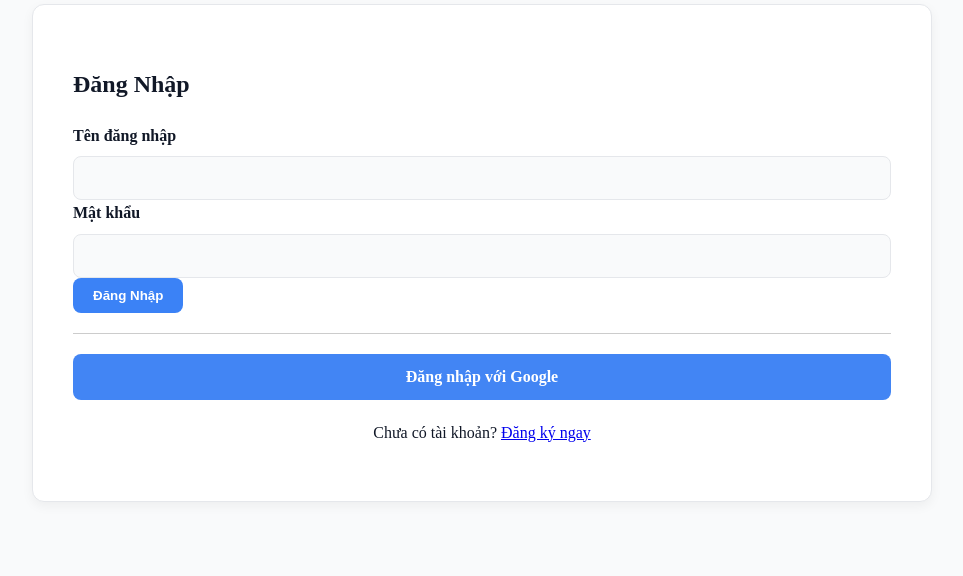
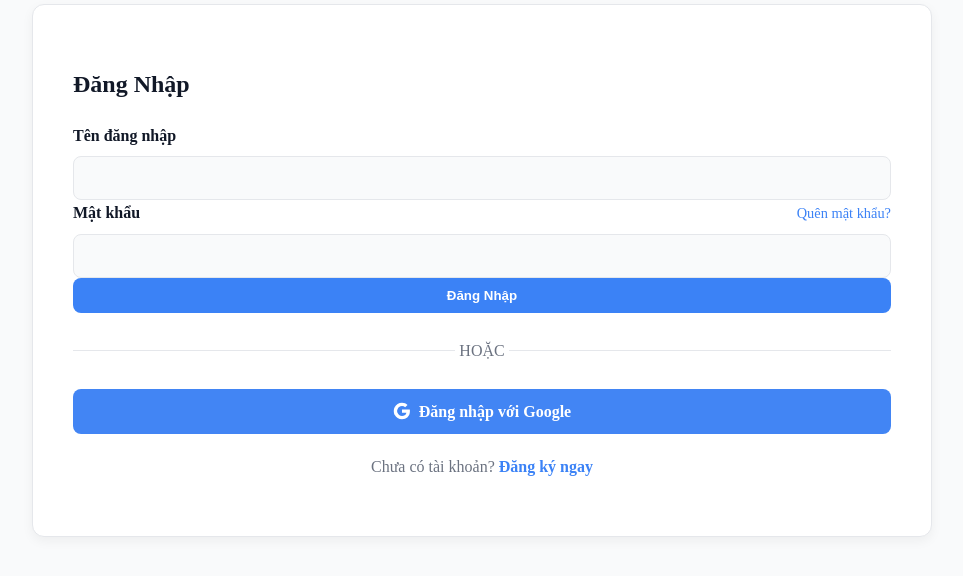
Before and after one commit to lptoan109/NCKH_NGT, a Flask app: page /login in a window 1280 px wide. Shown: the part 135-711 px from the top of the page, without its empty margins (158-1121 px from the left). Run offline with Flask 3, Linux system fonts and the light colour scheme.

Commit message:
thikknvcl

```diff
--- a/app.py
+++ b/app.py
@@ -2,6 +2,7 @@ import os
 from datetime import datetime
 import config # Import file config.py
 
+from itsdangerous import URLSafeTimedSerializer
 from flask import Flask, url_for, session, redirect, render_template, request, flash
 from flask_sqlalchemy import SQLAlchemy
 from flask_login import LoginManager, UserMixin, login_user, logout_user, login_required, current_user
@@ -261,3 +262,76 @@ if __name__ == '__main__':
     with app.app_context():
         db.create_all()
     app.run(debug=True)
+
+# app.py
+
+# --- HÀM TẠO TOKEN BẢO MẬT ---
+def generate_reset_token(email):
+    serializer = URLSafeTimedSerializer(app.config['SECRET_KEY'])
+    return serializer.dumps(email, salt='password-reset-salt')
+
+# --- HÀM XÁC THỰC TOKEN ---
+def confirm_reset_token(token, expiration=3600): # Hết hạn sau 1 giờ
+    serializer = URLSafeTimedSerializer(app.config['SECRET_KEY'])
+    try:
+        email = serializer.loads(
+            token,
+            salt='password-reset-salt',
+            max_age=expiration
+        )
+        return email
+    except Exception:
+        return False
+
+# --- ROUTE XỬ LÝ QUÊN MẬT KHẨU ---
+@app.route('/forgot_password', methods=['GET', 'POST'])
+def forgot_password():
+    if request.method == 'POST':
+        email = request.form.get('email')
+        user = User.query.filter_by(email=email).first()
+        if user:
+            token = generate_reset_token(user.email)
+            reset_url = url_for('reset_password', token=token, _external=True)
+
+            # Soạn và gửi email
+            msg = Message('Yêu cầu đặt lại mật khẩu - NGT Cough',
+                          sender=("Website NGT Cough", app.config['MAIL_USERNAME']),
+                          recipients=[user.email])
+            msg.body = f'''Chào {user.username},
+
+Để đặt lại mật khẩu của bạn, vui lòng nhấn vào đường link sau:
+{reset_url}
+
+Nếu bạn không phải là người yêu cầu, vui lòng bỏ qua email này. Link sẽ hết hạn sau 1 giờ.
+
+Trân trọng,
+Đội ngũ NGT Cough'''
+            mail.send(msg)
+
+        # Dù email có tồn tại hay không, vẫn hiện thông báo này để bảo mật
+        flash('Nếu email của bạn tồn tại trong hệ thống, một hướng dẫn đặt lại mật khẩu đã được gửi đến.', 'success')
+        return redirect(url_for('login'))
+
+    return render_template('forgot_password.html')
+
+
+# --- ROUTE XỬ LÝ ĐẶT LẠI MẬT KHẨU ---
+@app.route('/reset_password/<token>', methods=['GET', 'POST'])
+def reset_password(token):
+    email = confirm_reset_token(token)
+    if not email:
+        flash('Đường link đặt lại mật khẩu không hợp lệ hoặc đã hết hạn.', 'danger')
+        return redirect(url_for('forgot_password'))
+
+    if request.method == 'POST':
+        new_password = request.form.get('password')
+        hashed_password = bcrypt.generate_password_hash(new_password).decode('utf-8')
+
+        user = User.query.filter_by(email=email).first()
+        user.password_hash = hashed_password
+        db.session.commit()
+
+        flash('Mật khẩu của bạn đã được cập nhật thành công! Vui lòng đăng nhập.', 'success')
+        return redirect(url_for('login'))
+
+    return render_template('reset_password.html', token=token)
--- a/static/style.css
+++ b/static/style.css
@@ -662,3 +662,59 @@ main {
     }
     .history-table audio { width: 100%; }
 }
+
+/* style.css */
+
+/* --- Tùy chỉnh cho Form Đăng Nhập --- */
+.forgot-password-link {
+    color: var(--primary-color);
+    text-decoration: none;
+    font-size: 0.9em;
+}
+.forgot-password-link:hover {
+    text-decoration: underline;
+}
+
+.divider {
+    display: flex;
+    align-items: center;
+    text-align: center;
+    color: var(--text-light);
+    margin: 25px 0;
+}
+.divider::before, .divider::after {
+    content: '';
+    flex: 1;
+    border-bottom: 1px solid var(--border-color);
+}
+.divider:not(:empty)::before {
+    margin-right: .25em;
+}
+.divider:not(:empty)::after {
+    margin-left: .25em;
+}
+
+.btn-google {
+    background-color: #4285F4;
+    width: 100%;
+    display: flex;
+    justify-content: center;
+    align-items: center;
+}
+.btn-google:hover {
+    background-color: #357ae8;
+}
+
+.form-switch {
+    text-align: center;
+    margin-top: 20px;
+    color: var(--text-light);
+}
+.form-switch a {
+    color: var(--primary-color);
+    font-weight: 600;
+    text-decoration: none;
+}
+.form-switch a:hover {
+    text-decoration: underline;
+}
--- a/templates/login.html
+++ b/templates/login.html
@@ -6,23 +6,32 @@
 <div class="form-container">
     <form class="auth-form" method="POST">
         <h2>Đăng Nhập</h2>
+
         <div class="form-group">
             <label for="username">Tên đăng nhập</label>
             <input type="text" id="username" name="username" required>
         </div>
+
         <div class="form-group">
-            <label for="password">Mật khẩu</label>
+            <div style="display: flex; justify-content: space-between; align-items: baseline;">
+                <label for="password">Mật khẩu</label>
+                <a href="{{ url_for('forgot_password') }}" class="forgot-password-link">Quên mật khẩu?</a>
+            </div>
             <input type="password" id="password" name="password" required>
         </div>
-        <button type="submit" class="btn btn-primary">Đăng Nhập</button>
 
-        <hr style="margin: 20px 0; border: 0; border-top: 1px solid #ccc;">
+        <button type="submit" class="btn btn-primary" style="width: 100%;">Đăng Nhập</button>
 
-        <a href="{{ url_for('login_google') }}" class="btn btn-google" style="background-color: #4285F4; width: 100%; box-sizing: border-box;">
+        <div class="divider">
+            <span>HOẶC</span>
+        </div>
+
+        <a href="{{ url_for('login_google') }}" class="btn btn-google">
+            <svg xmlns="http://www.w3.org/2000/svg" width="18" height="18" viewBox="0 0 24 24" fill="white" style="margin-right: 8px;"><path d="M22.56 12.25c0-.78-.07-1.53-.2-2.25H12v4.26h5.92c-.26 1.37-1.04 2.53-2.21 3.31v2.77h3.57c2.08-1.92 3.28-4.74 3.28-8.09z"/><path d="M12 23c2.97 0 5.46-.98 7.28-2.66l-3.57-2.77c-.98.66-2.23 1.06-3.71 1.06-2.86 0-5.29-1.93-6.16-4.53H2.18v2.84C3.99 20.53 7.7 23 12 23z"/><path d="M5.84 14.09c-.22-.66-.35-1.36-.35-2.09s.13-1.43.35-2.09V7.07H2.18C1.43 8.55 1 10.22 1 12s.43 3.45 1.18 4.93l3.66-2.84z"/><path d="M12 5.38c1.62 0 3.06.56 4.21 1.64l3.15-3.15C17.45 2.09 14.97 1 12 1 7.7 1 3.99 3.47 2.18 7.07l3.66 2.84c.87-2.6 3.3-4.53 6.16-4.53z"/><path d="M1 1h22v22H1z" fill="none"/></svg>
             Đăng nhập với Google
         </a>
 
-        <p class="form-switch" style="text-align: center; margin-top: 20px;">
+        <p class="form-switch">
             Chưa có tài khoản? <a href="{{ url_for('register') }}">Đăng ký ngay</a>
         </p>
     </form>
```
Also changed, not shown: templates/forgot_password.html (added, +19 -0 lines), templates/reset_password.html (added, +16 -0 lines).
